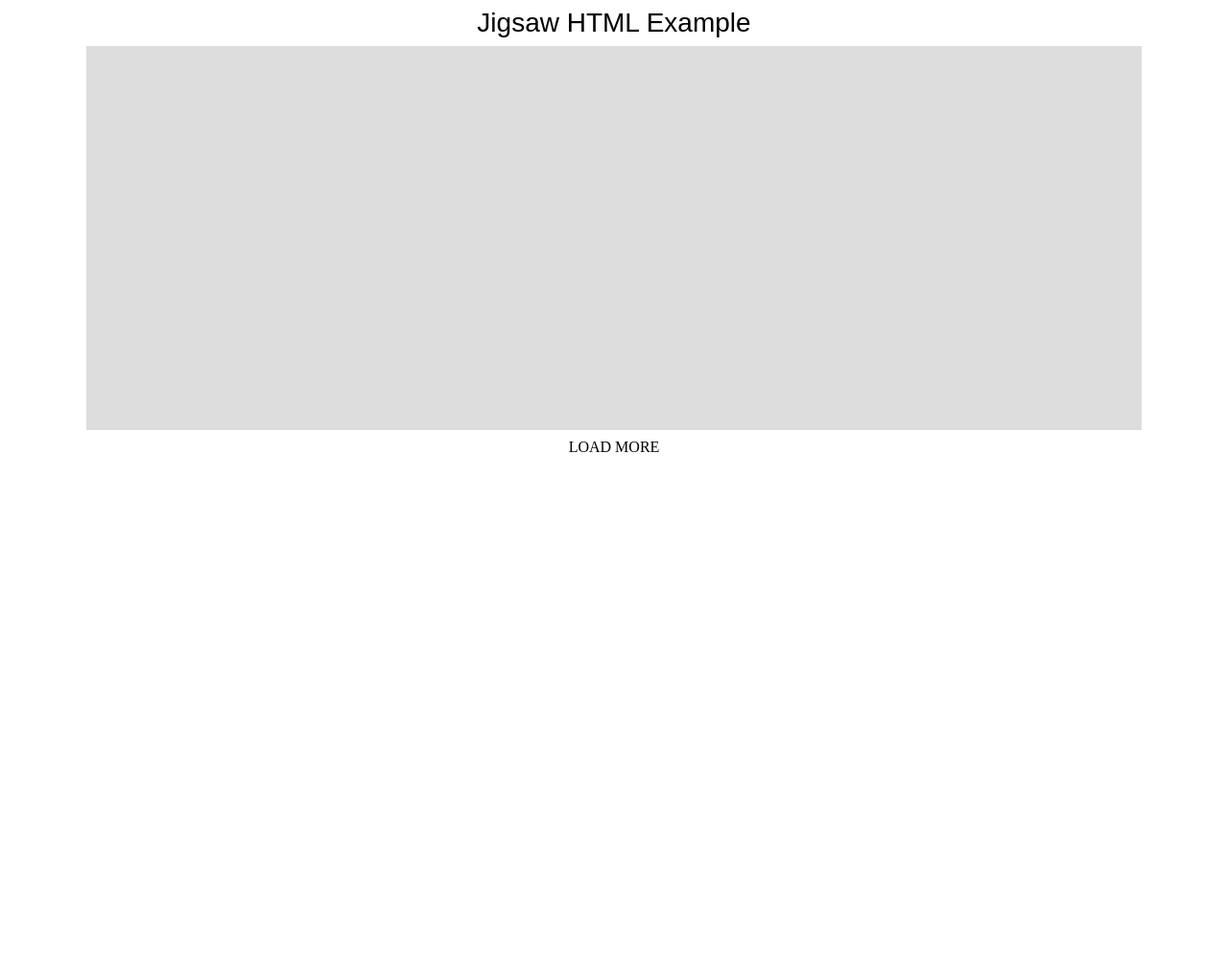
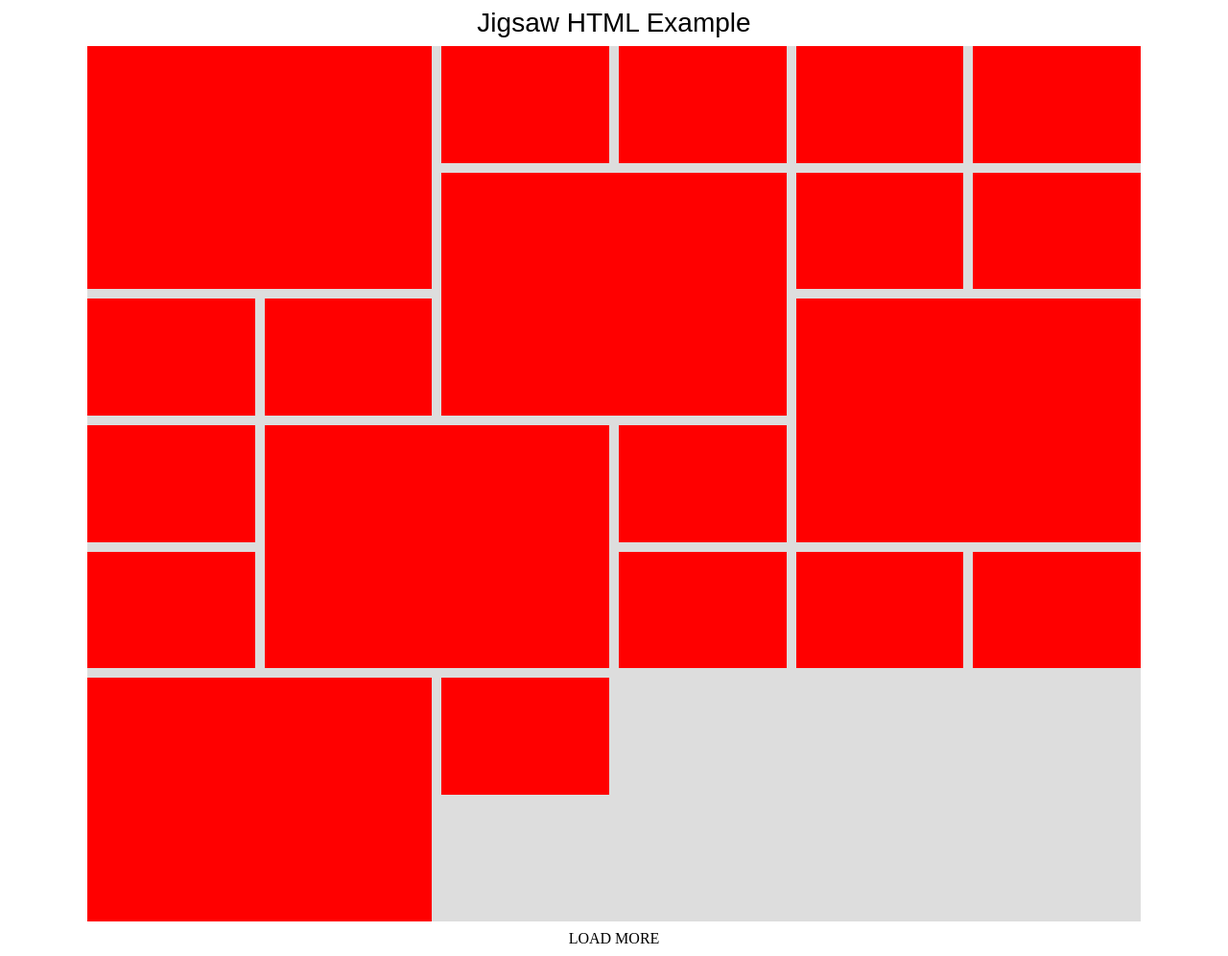
Before and after one commit to marchock/jigsaw, a website: page src/example_html.html in a window 1280 px wide. Shown: the whole page at 96% size. Before the commit the page ends 800 px from the top, so only its background shows below. Drawn offline with Linux system fonts and the light colour scheme; files that its build step writes are made by us from their sources.

Commit message:
fixed gutter spacing and stop tiles animating when browser resized

```diff
--- a/src/js/Jigsaw/BreakPoints.js
+++ b/src/js/Jigsaw/BreakPoints.js
@@ -1,3 +1,4 @@
+/*global  JGSW */
 JGSW("BreakPoints", function (s, utils, tiles) {
     'use strict';
     var bwbp = [],
@@ -5,14 +6,14 @@ JGSW("BreakPoints", function (s, utils, tiles) {
 
     (function () {
         var i = 0,
-            eof = settings.resize.length,
-            start = 0,
-            end = 0;
+            eof = settings.breakpoints.length,
+            startPosition = 0,
+            endPosition = 0;
 
         for (i = 0; i < eof; i += 1) {
-            start = settings.resize[i].breakpoint;
-            end = eof > (i + 1) ? (settings.resize[i + 1].breakpoint - 1) : 10000;
-            bwbp.push([start, end]);
+            startPosition = settings.breakpoints[i].position;
+            endPosition = eof > (i + 1) ? (settings.breakpoints[i + 1].position - 1) : 10000;
+            bwbp.push([startPosition, endPosition]);
         }
     }());
 
@@ -27,7 +28,7 @@ JGSW("BreakPoints", function (s, utils, tiles) {
                 index = 0;
 
             // find which tile size to use
-            for (i = 0; i < settings.resize.length; i += 1) {
+            for (i = 0; i < settings.breakpoints.length; i += 1) {
                 if (bwbp[i][1] >= w &&
                         bwbp[i][0] < w) {
                     index = i;
@@ -54,12 +55,12 @@ JGSW("BreakPoints", function (s, utils, tiles) {
 
                     me.browserResize();
 
-                } else if (breakpoints[1] >= w && w >= settings.resize[0].breakpoint) {
+                } else if (breakpoints[1] >= w && w >= settings.breakpoints[0].position) {
 
                     me.browserResize();
                 }
 
             }, 10); // if performance issues for loading increase interval time
-        },
+        }
     };
 });
--- a/src/js/Jigsaw/ElementsController.js
+++ b/src/js/Jigsaw/ElementsController.js
@@ -14,6 +14,11 @@ JGSW("ElementsController", function (s, u, e, a) {
 
     if (Settings.load.btn) {
         Events.loadMoreBtn($btnLoadMore, "click");
+
+        if (Settings.load.animate && !Settings.load.framerate) {
+            //setDefault value
+            Settings.load.framerate = 16;
+        }
     }
 
     /*
@@ -95,7 +100,11 @@ JGSW("ElementsController", function (s, u, e, a) {
             }
 
             if (Settings.load.animate) {
+
                 Animation.start($children);
+
+                // stop browser resizing triggering animation
+                Settings.load.animate = false;
             }
         },
 
--- a/src/js/Jigsaw/Grid.js
+++ b/src/js/Jigsaw/Grid.js
@@ -91,7 +91,12 @@ JGSW("GridController", function (s, u, e) {
 
 
         removeEmptyRows: function () {
-            var i, c, ii, d = [];
+            var i,
+                c,
+                ii,
+                d = [],
+                height = 0;
+
             // search rows for empty columns
             for (i = 0; i < grid.length; i += 1) {
                 c = 0;
@@ -114,7 +119,8 @@ JGSW("GridController", function (s, u, e) {
                 grid.splice(d[i], 1);
             }
 
-            elements.updateHeight(grid.length * settings.tileHeight); // TODO: UPDATE TO TILE HEIGHT
+            height = settings.showGutter ? (grid.length * settings.modifyTileHeight) : ((grid.length * settings.modifyTileHeight) - settings.padding)
+            elements.updateHeight(height);
         },
 
         newRow: function (array) {
--- a/src/js/Jigsaw/Settings.js
+++ b/src/js/Jigsaw/Settings.js
@@ -3,7 +3,7 @@ JGSW("Settings", function () {
     'use strict';
     return {
 
-        showGutter: true,
+        showGutter: false,
 
         classnames: {
             container: ".container",
@@ -25,7 +25,6 @@ JGSW("Settings", function () {
             pageIndex: 1,
 
             pageEnd: 2
-
         },
 
         load: {
@@ -33,7 +32,7 @@ JGSW("Settings", function () {
             scroll: false,
             index: null,
             animate: false,
-            framerate: 16
+            framerate: null
         },
 
         breakpoints: [
@@ -71,6 +70,8 @@ JGSW("Settings", function () {
             }
         ],
 
+        modifyTileHeight: 0,
+
         padding: 0,
 
         cols: 0,
--- a/src/js/Jigsaw/TileConstructor.js
+++ b/src/js/Jigsaw/TileConstructor.js
@@ -241,13 +241,14 @@ JGSW("TileConstructor", function (s, u, g, e, r, o) {
             // showGutter: if guttering is false then the padding removed must be divided evenly across all tiles
 
                 // calculate padding between tiles
-            var padding = Settings.showGutter ? (Settings.padding / 2) : Math.floor(Settings.padding / Settings.cols),
+            var padding = Settings.showGutter ? (Settings.padding / 2) : (Settings.padding / Settings.cols),
 
                 // calculate tile width
                 tileWidth = Settings.showGutter ? Settings.tileWidth : (Settings.tileWidth + padding),
 
                 // calculate tile height
                 tileHeight = Settings.showGutter ? Settings.tileHeight : (Settings.tileHeight + padding),
+                //tileHeight = Settings.tileHeight,
 
                 // calculate top position
                 top = Settings.showGutter ? (row * Settings.tileHeight) + padding : (row * (Settings.tileHeight + padding)),
@@ -261,6 +262,9 @@ JGSW("TileConstructor", function (s, u, g, e, r, o) {
                 // calculate tile height
                 h = ((tileHeight * Tiles[index].h) - Settings.padding);
 
+                // this is used to calculate the container height
+                Settings.modifyTileHeight = tileHeight;
+
             // Update tile object
             Tiles[index].created = true;
             Tiles[index].t = top;
@@ -268,10 +272,16 @@ JGSW("TileConstructor", function (s, u, g, e, r, o) {
             Tiles[index].cssWidth = w;
             Tiles[index].cssHeight = h;
             Tiles[index].created = true;
+
         },
 
         addMore: function () {
             // (me = this) to handle scope issues from event calls
+
+            // framerate defualt value is null
+            if (Settings.load.framerate) {
+                Settings.load.animate = true;
+            }
 
             switch (Settings.select.option) {
 
```
Also changed, not shown: src/example_json.html (+1 -1 lines).
